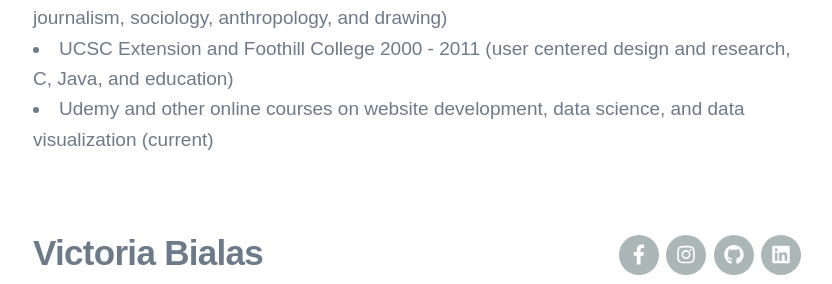
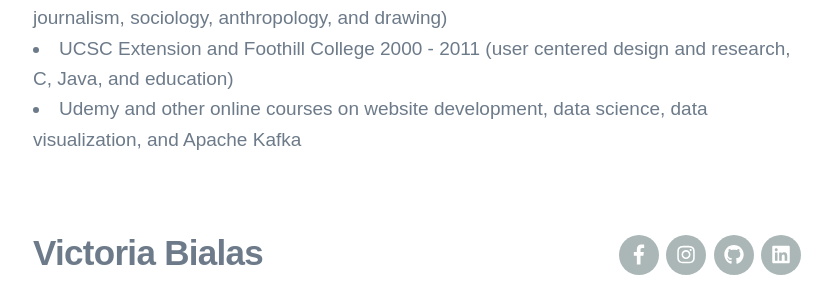
Before and after one commit to londoncalling/slow-motion-stories, a Jekyll site: the page built from _pages/portfolio.md, in a window 1280 px wide and 900 px high, scrolled down 3639 px. Shown: the part 522-806 px from the top of the window, without its empty margins (223-1055 px from the left). Built offline with Jekyll 4.4.1, drawn with Linux system fonts in a browser that asks for light colours; nearby versions of some CDN libraries; some web fonts are replaced.

Commit message:
portfolio addition
Signed-off-by: Vicky Bialas <vicky.bialas@gmail.com>

```diff
--- a/_pages/portfolio.md
+++ b/_pages/portfolio.md
@@ -100,4 +100,4 @@ and deliverable strategy.
 
 - B.A. in English, University of Texas at Austin December, 1980 (with coursework in journalism, sociology, anthropology, and drawing)
 - UCSC Extension and Foothill College 2000 - 2011 (user centered design and research, C, Java, and education)
-- Udemy and other online courses on website development, data science, and data visualization (current)
+- Udemy and other online courses on website development, data science, data visualization, and Apache Kafka
```
